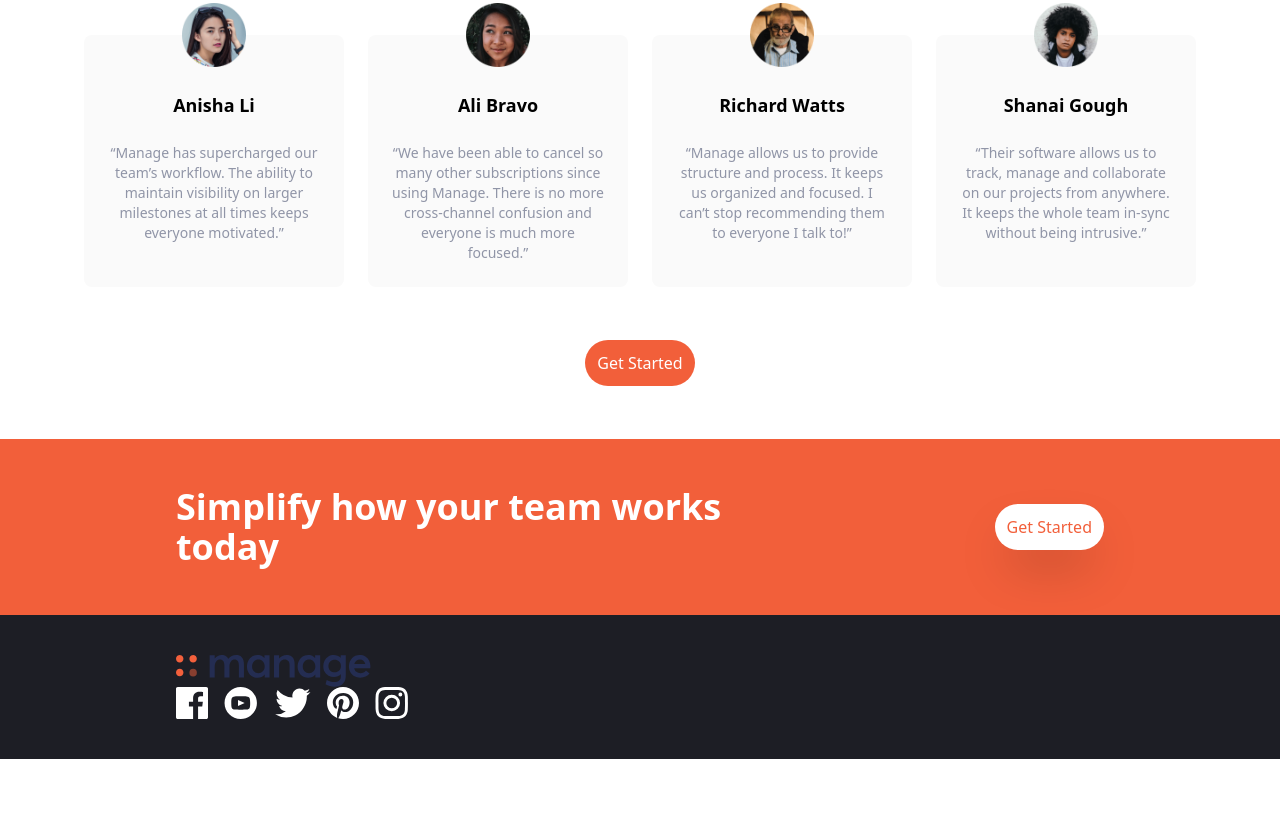
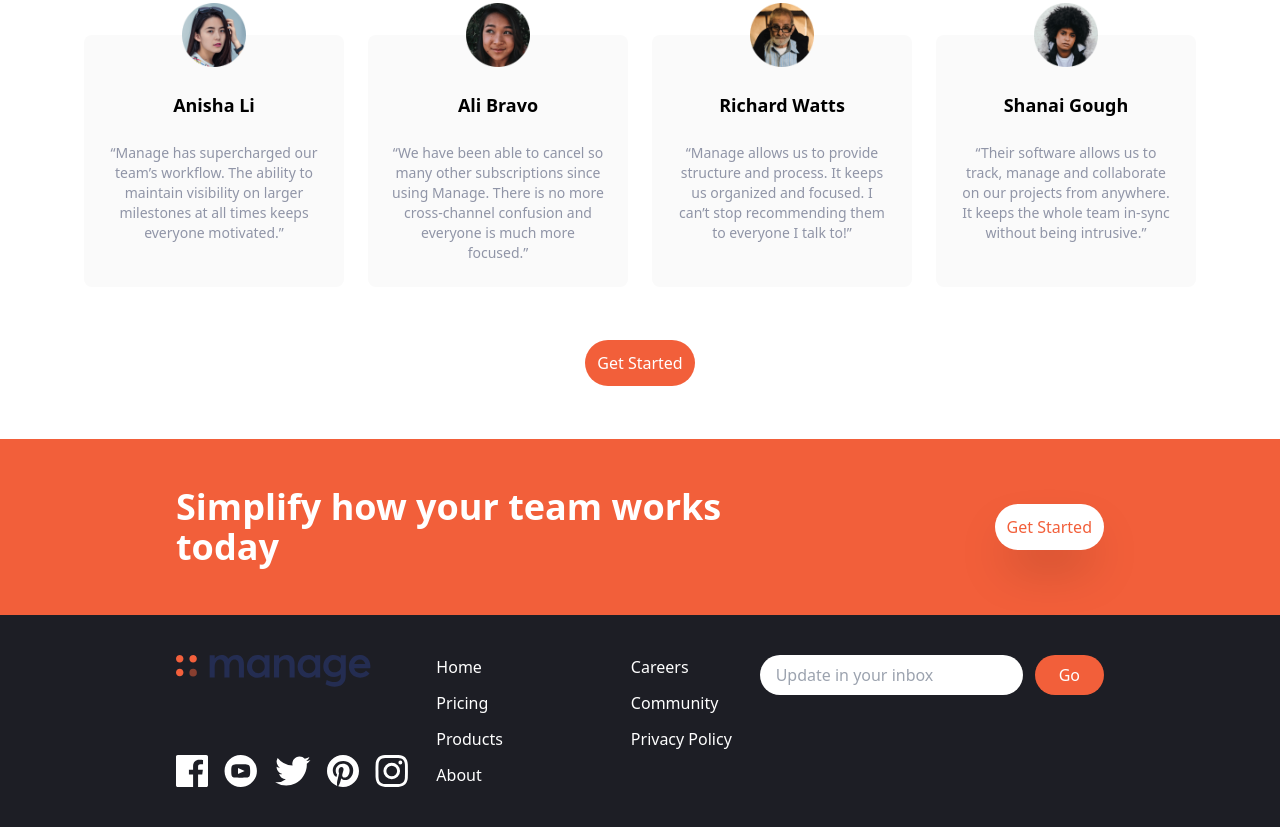
Before and after one commit to Westc13/manage-tw-fem, a website: page index.html in a window 1280 px wide. Shown: the part 1377-2204 px from the top of the page. Before the commit the page ends 2136 px from the top, so only its background shows below. Drawn offline with Linux system fonts and the light colour scheme.

Commit message:
completed form section

```diff
--- a/index.html
+++ b/index.html
@@ -318,6 +318,38 @@
             </a>
           </div>
         </div>
+        <!-- List Container -->
+        <div class="flex justify-around space-x-32">
+          <div class="flex flex-col space-y-3 text-white">
+            <a href="#" class="hover:text-brightRed">Home</a>
+            <a href="#" class="hover:text-brightRed">Pricing</a>
+            <a href="#" class="hover:text-brightRed">Products</a>
+            <a href="#" class="hover:text-brightRed">About</a>
+          </div>
+          <div class="flex flex-col space-y-3 text-white">
+            <a href="#" class="hover:text-brightRed">Careers</a>
+            <a href="#" class="hover:text-brightRed">Community</a>
+            <a href="#" class="hover:text-brightRed">Privacy Policy</a>
+          </div>
+        </div>
+
+        <!-- Input Container -->
+        <div class="flex flex-col justify-between">
+          <form>
+            <div class="flex space-x-3">
+              <input
+                type="text"
+                class="flex-1 px-4 rounded-full focus:outline-none"
+                placeholder="Update in your inbox"
+              />
+              <button
+                class="px-6 py-2 text-white rounded-full bg-brightRed hover:bg-brightRedLight focus:outline-none"
+              >
+                Go
+              </button>
+            </div>
+          </form>
+        </div>
       </div>
     </footer>
   </body>
```
Also changed, not shown: css/main.css.
